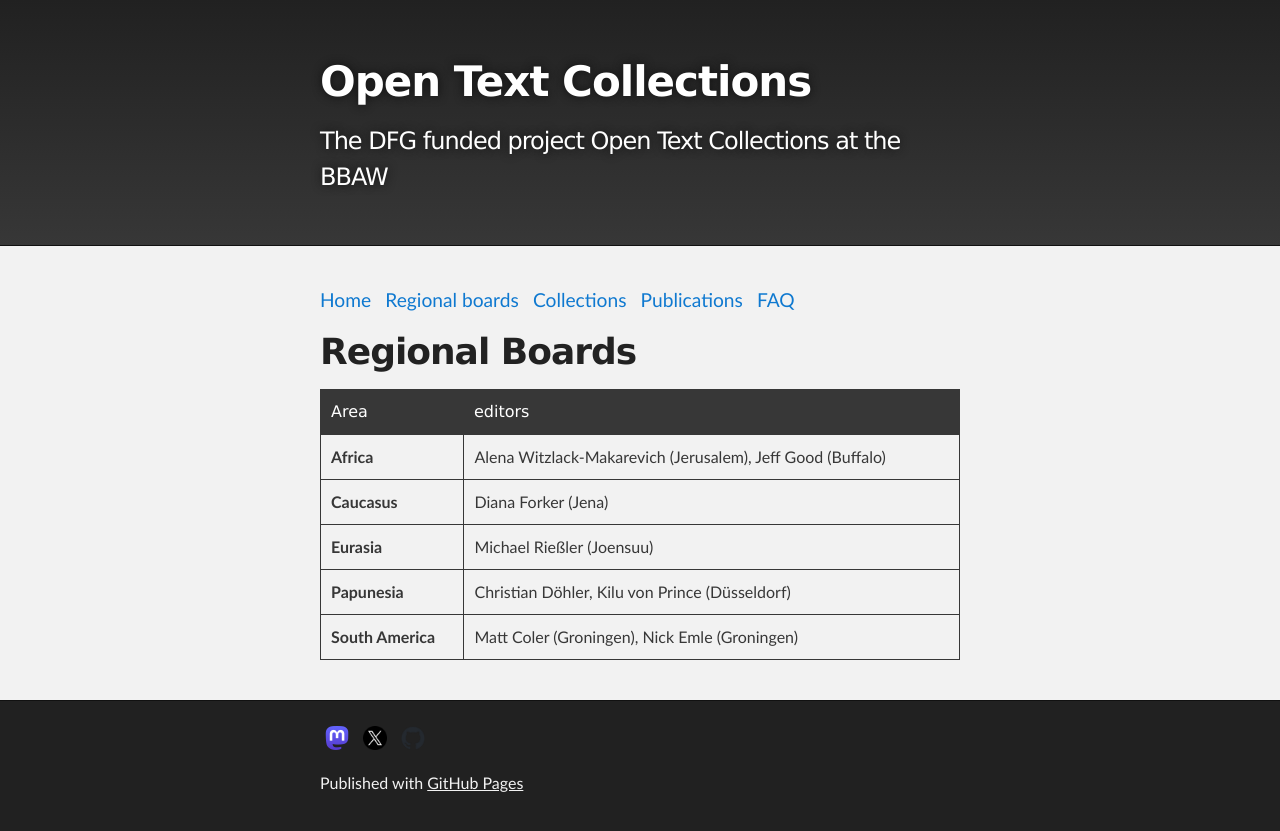
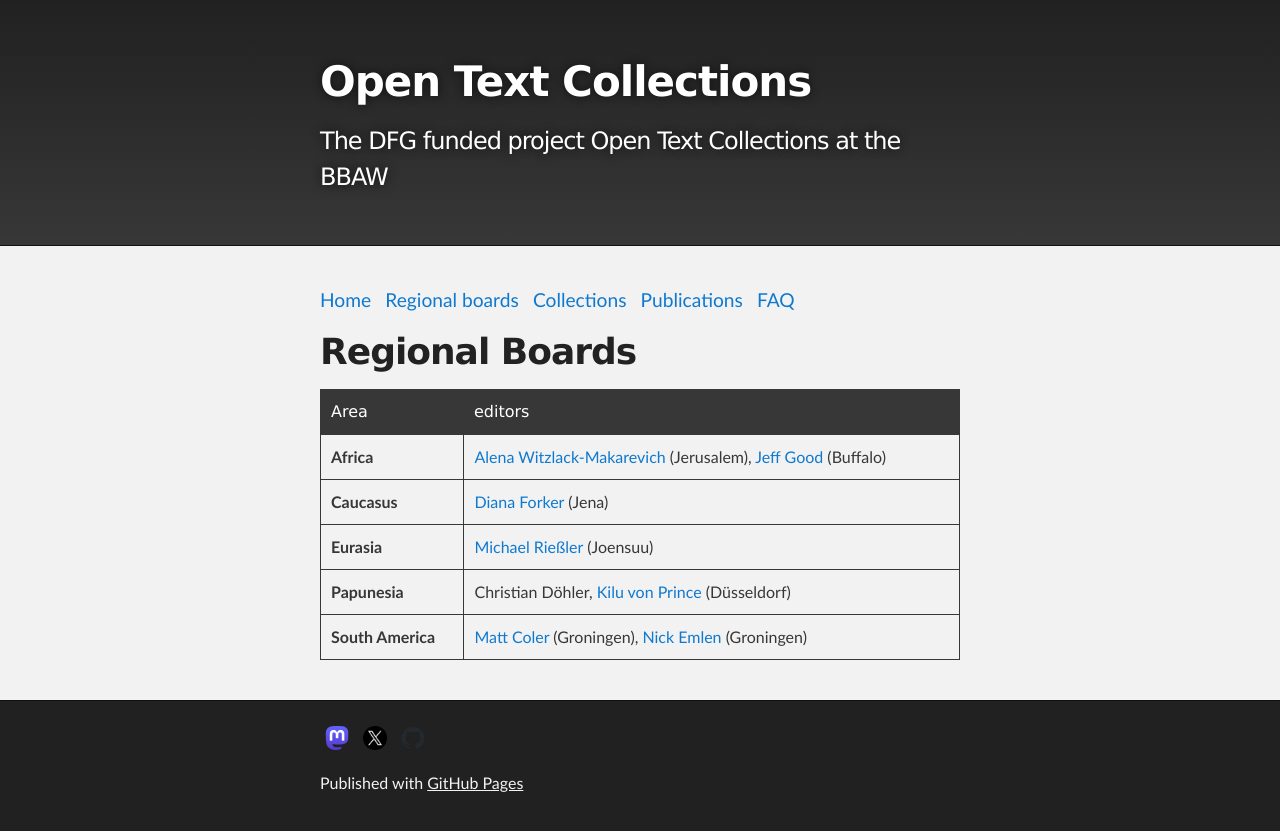
Before and after one commit to OpenTextCollections/opentextcollections.github.io, a Jekyll site: the page built from regionalboards.md, in a window 1280 px wide. Shown: the top 831 px of the page. Built offline with Jekyll 4.4.1, drawn with Linux system fonts in a browser that asks for light colours; our own code applies the rules of GitHub Pages for plain Markdown files.

Commit message:
provide affiliations

```diff
--- a/regionalboards.md
+++ b/regionalboards.md
@@ -8,8 +8,8 @@ layout: default
 
 | Area        | editors
 |:-------------|:------------------|
-|  **Africa** | Alena Witzlack-Makarevich (Jerusalem), Jeff Good (Buffalo) |
-|  **Caucasus** | Diana Forker (Jena) |
-|  **Eurasia** | Michael Rießler (Joensuu) |
-|  **Papunesia** | Christian Döhler, Kilu von Prince (Düsseldorf) |
-|  **South America**  | Matt Coler (Groningen), Nick Emle (Groningen) |
+|  **Africa** | [Alena Witzlack-Makarevich](https://en.linguistics.huji.ac.il/people/alena-witzlack-makarevich) (Jerusalem), [Jeff Good](https://arts-sciences.buffalo.edu/linguistics/faculty/jeff-good.html) (Buffalo) |
+|  **Caucasus** | [Diana Forker](https://www.gw.uni-jena.de/fakultaet/institut-fuer-slawistik-und-kaukasusstudien/mitarbeiterinnen/forker-diana) (Jena) |
+|  **Eurasia** | [Michael Rießler](https://uefconnect.uef.fi/en/person/michael.riesler/) (Joensuu) |
+|  **Papunesia** | Christian Döhler, [Kilu von Prince](https://www.ling.hhu.de/bereiche-des-institutes/allgemeine-sprachwissenschaft) (Düsseldorf) |
+|  **South America**  | [Matt Coler](https://www.rug.nl/staff/m.coler) (Groningen), [Nick Emlen](https://www.rug.nl/staff/n.q.emlen) (Groningen) |
```
